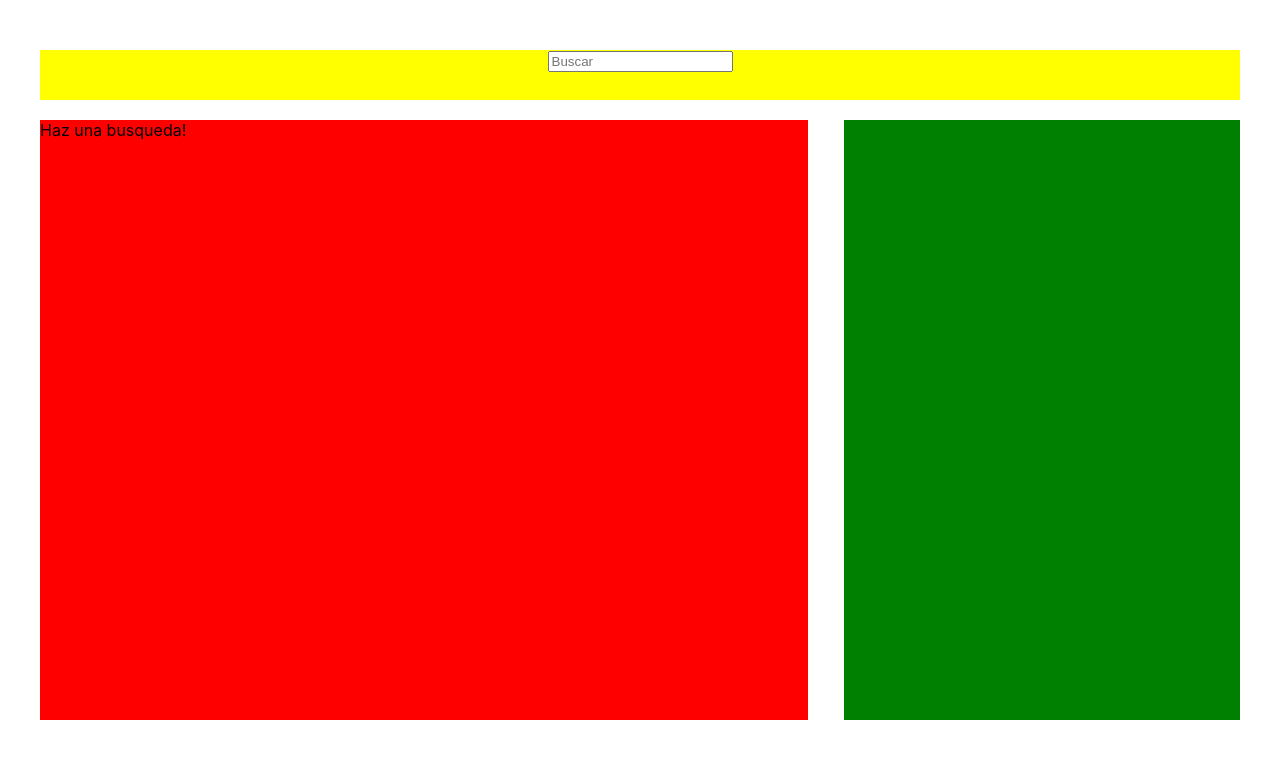
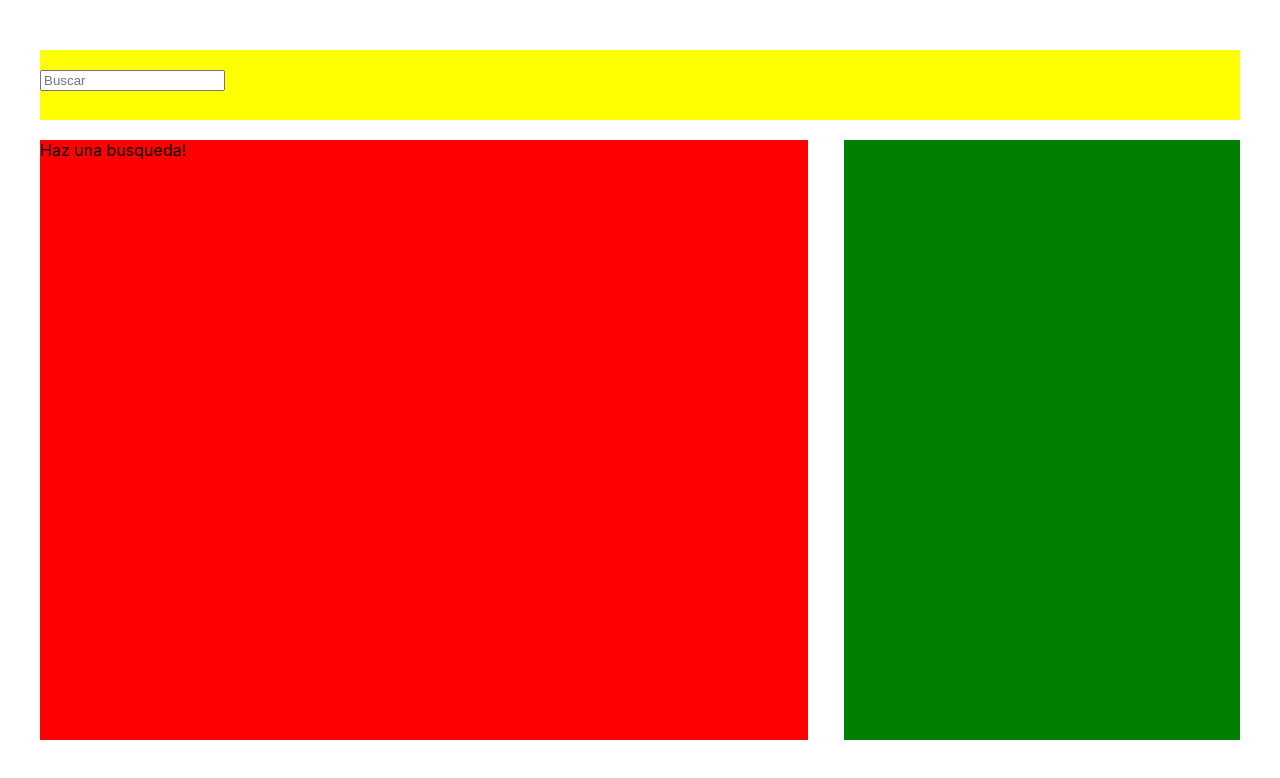
Before and after one commit to sinfreno/s9, a React (Create React App) app: page / in a window 1280 px wide. Shown: the top 778 px of the page. Built offline with nearby package versions, Linux system fonts and the light colour scheme.

Commit message:
Interfaz

```diff
--- a/src/components/SearchBar.js
+++ b/src/components/SearchBar.js
@@ -25,7 +25,7 @@ class SearchBar extends React.Component {
       return (
         <form onSubmit={this.handleSubmit}>
           <label>
-            <input type="text" value={this.state.term} onChange={this.handleChange} placeholder="Buscar"/>
+            <input style={{marginTop: "20px"}} type="text" value={this.state.term} onChange={this.handleChange} placeholder="Buscar"/>
           </label>
         </form>
       );
--- a/src/components/VideoDetail.js
+++ b/src/components/VideoDetail.js
@@ -1,4 +1,5 @@
 import React from 'react'
+import {Detalle} from '../styles/style'
 
 const VideoDetail = ({ video }) => {
 
@@ -12,16 +13,15 @@ const VideoDetail = ({ video }) => {
     const videoSrc = `https://www.youtube.com/embed/${video.id.videoId}`;
     console.log(typeof(video));
     return (
-      <div >
-        <div >
-          <iframe src={videoSrc} allowFullScreen title="Video player" />
-      </div>
-      <br></br>
+      <Detalle >
+        <div>
+          <iframe style={{width: "100%", height: "400px"}} src={videoSrc} allowFullScreen title="Video player" />
+        </div>
       <div >
           <h4>{video.snippet.title}</h4>
           <p>{video.snippet.description}</p>
       </div>
-      </div>
+      </Detalle>
     );
   };
 
--- a/src/components/VideoItem.js
+++ b/src/components/VideoItem.js
@@ -1,9 +1,10 @@
 import React from 'react';
+
 
 const VideoItem = ({video , handleVideoSelect}) => {
     return (
         <div onClick={ () => handleVideoSelect(video)}>
-            <img src={video.snippet.thumbnails.medium.url} alt={video.snippet.description}/>
+            <img style={{width: "100%"}} src={video.snippet.thumbnails.medium.url} alt={video.snippet.description}/>
             <div >
                     <h6>{video.snippet.title}</h6>
             </div>
--- a/src/components/VideoList.js
+++ b/src/components/VideoList.js
@@ -9,7 +9,7 @@ const VideoList = ({videos , handleVideoSelect}) => {
 
     return (
 
-      <div>
+      <div style={{padding: "10px"}}>
         {renderedVideos}
       </div>
     )
--- a/src/styles/style.js
+++ b/src/styles/style.js
@@ -11,9 +11,8 @@ export const Container = styled.div`
 export const SB = styled.div`
     width: 1200px;
     margin: auto;
-    height: 50px;
+    height: 70px;
     background-color: yellow;
-    text-align: center;
     margin-bottom: 20px;
     margin-top: 50px;
 `;
@@ -22,6 +21,14 @@ export const VD = styled.div`
     width: 64%;
     height: 100%;
     background-color: red;
+    display: flex;
+
+`;
+
+export const Detalle = styled.div`
+    width: 100%;
+    height: 100%;
+    padding: 20px;
 
 `;
 
@@ -30,6 +37,7 @@ export const VL = styled.div`
     height: 100%;
     background-color: green;
     display: flex;
+    overflow: scroll;
 
 
 
```
